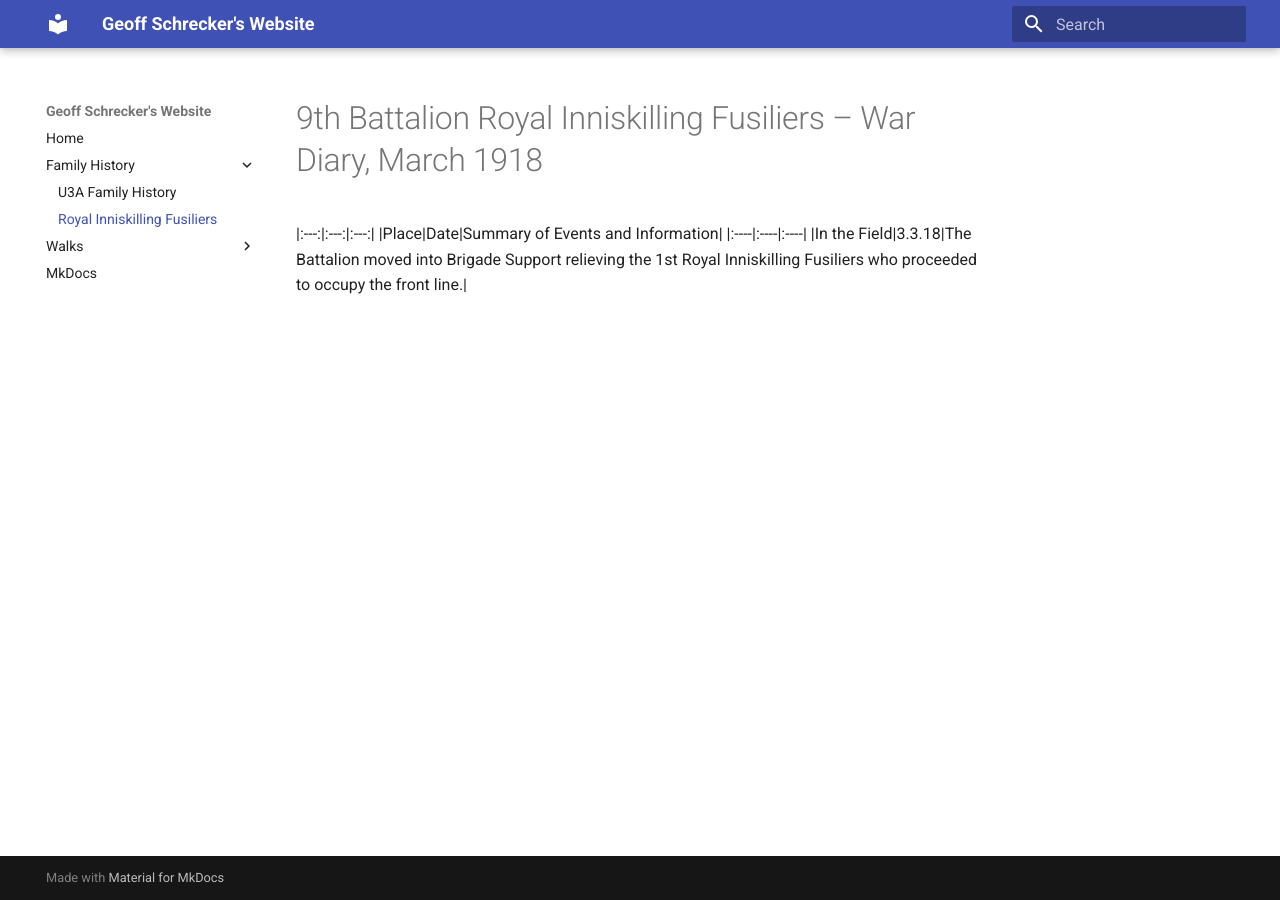
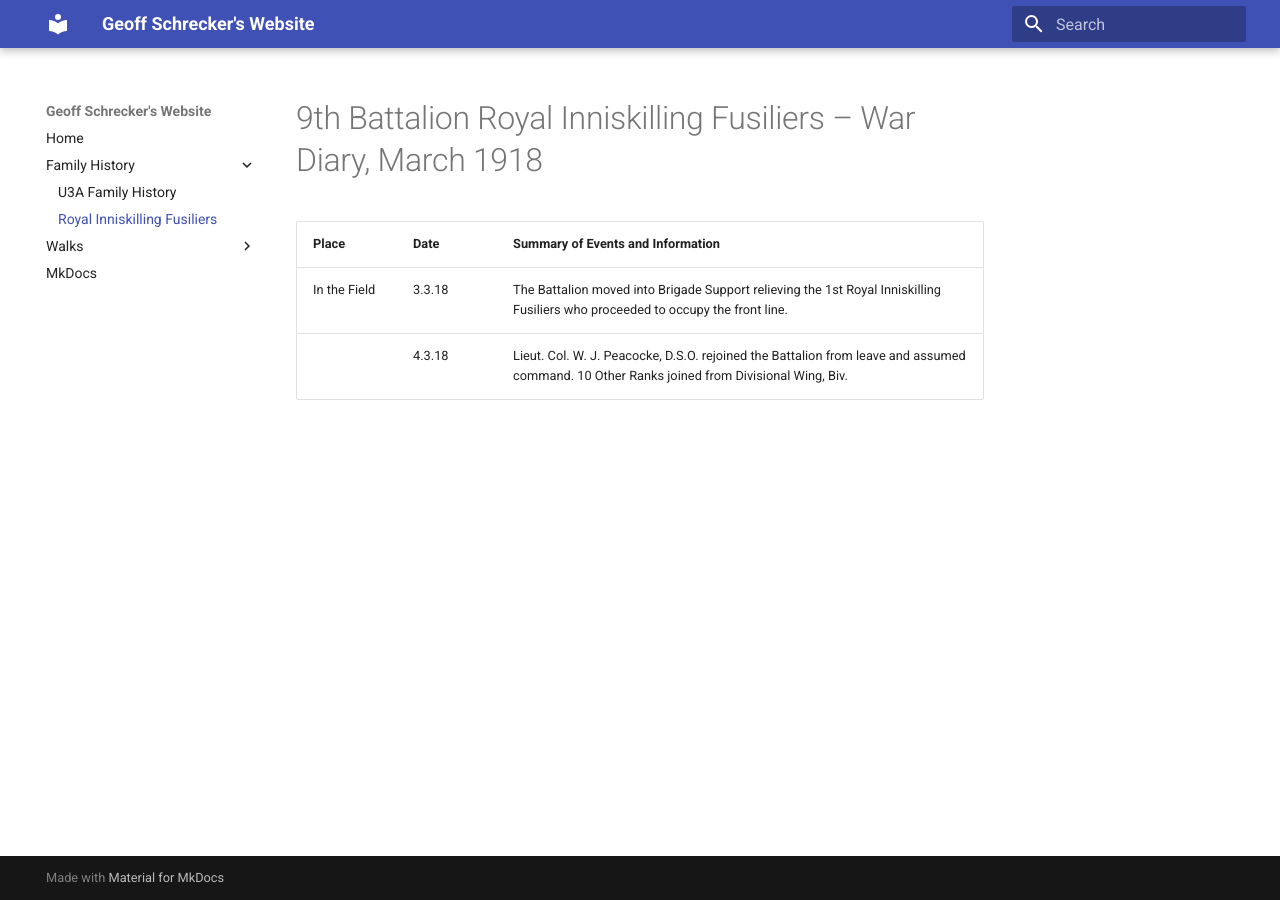
Before and after one commit to GeoffSchrecker/geoffschrecker, an MkDocs documentation site: the page built from docs/Iniskillings.md, in a window 1280 px wide. Built offline with MkDocs 1.6.1 and Material for MkDocs 9.7.7, drawn with Linux system fonts in a browser that asks for light colours.

Commit message:
Add another line to table

```diff
--- a/docs/Iniskillings.md
+++ b/docs/Iniskillings.md
@@ -1,6 +1,6 @@
 #9th Battalion Royal Inniskilling Fusiliers – War Diary, March 1918
 
-|:---:|:---:|:---:|
 |Place|Date|Summary of Events and Information|
 |:----|:----|:----|
 |In the Field|3.3.18|The Battalion moved into Brigade Support relieving the 1st Royal Inniskilling Fusiliers who proceeded to occupy the front line.|
+||4.3.18|Lieut. Col. W. J. Peacocke, D.S.O. rejoined the Battalion from leave and assumed command. 10 Other Ranks joined from Divisional Wing, Biv.|
```
